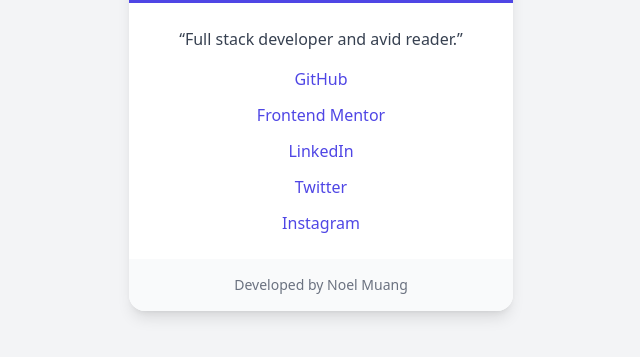
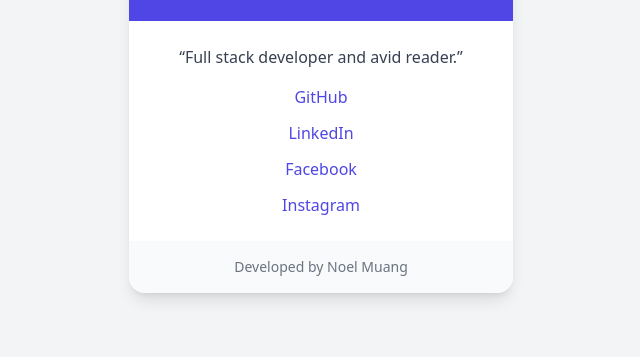
Before and after one commit to kmuang/card, a plain HTML site: page index.html in a window 1280 px wide. Shown: the part 347-704 px from the top of the page, without its empty margins (319-959 px from the left). Drawn offline with nearby package versions, Linux system fonts and the light colour scheme.

Commit message:
Update index.html

```diff
--- a/index.html
+++ b/index.html
@@ -4,6 +4,7 @@
   <meta charset="UTF-8"/>
   <meta name="viewport" content="width=device-width, initial-scale=1"/>
   <title>Social Profile Card</title>
+  <link rel="shortcut icon" href="img/logo1.jpeg" type="image/x-icon">
   <script src="https://cdn.tailwindcss.com"></script>
 </head>
 <body class="bg-gray-100 flex items-center justify-center min-h-screen p-4">
@@ -22,9 +23,8 @@
       <p class="text-gray-700 mb-4">“Full stack developer and avid reader.”</p>
       <div class="space-y-3">
         <a href="#" class="block text-indigo-600 hover:underline">GitHub</a>
-        <a href="#" class="block text-indigo-600 hover:underline">Frontend Mentor</a>
         <a href="#" class="block text-indigo-600 hover:underline">LinkedIn</a>
-        <a href="#" class="block text-indigo-600 hover:underline">Twitter</a>
+        <a href="#" class="block text-indigo-600 hover:underline">Facebook</a>
         <a href="#" class="block text-indigo-600 hover:underline">Instagram</a>
       </div>
     </div>
```
